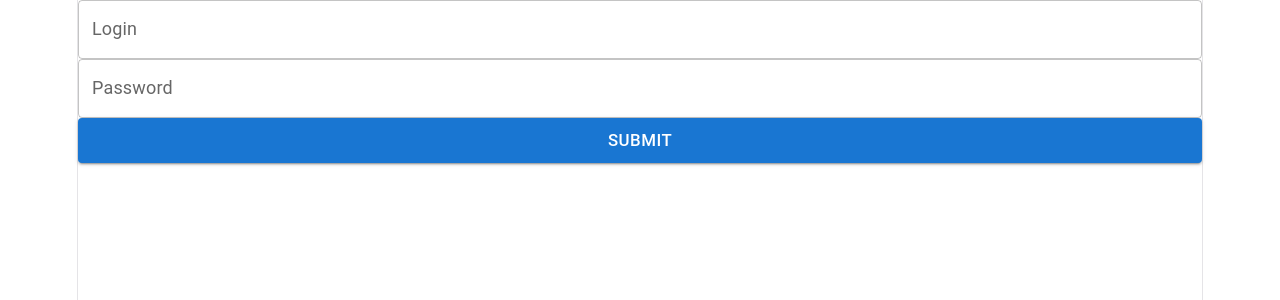
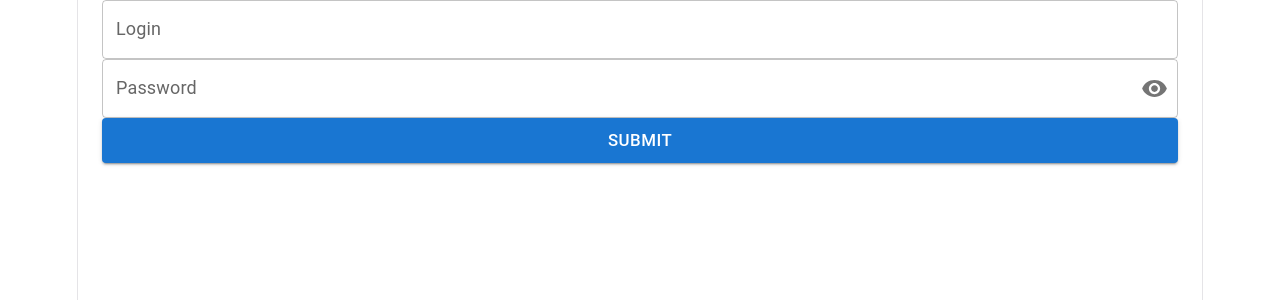
Before and after one commit to Laska254/prawko-web, a React (Vite) app: page /login in a window 1280 px wide. Shown: the top 300 px of the page. Built offline with nearby package versions, Linux system fonts and the light colour scheme.

Commit message:
Added icon 'show password' for password field in login form

```diff
--- a/package.json
+++ b/package.json
@@ -12,6 +12,7 @@
   "dependencies": {
     "@emotion/react": "^11.14.0",
     "@emotion/styled": "^11.14.1",
+    "@mui/icons-material": "^7.3.9",
     "@mui/material": "^7.3.9",
     "axios": "^1.13.6",
     "react": "^19.2.4",
--- a/src/component/LoginForm.tsx
+++ b/src/component/LoginForm.tsx
@@ -1,12 +1,26 @@
 import {useState} from "react";
-import {Button, TextField} from "@mui/material";
+import {Button, Container, IconButton, InputAdornment, TextField} from "@mui/material";
 import {login} from "./requests.tsx";
 import './css/LoginForm.css'
+import {Link} from "react-router";
+import {Visibility, VisibilityOff} from "@mui/icons-material";
 
 function LoginForm() {
 
     const [userName, setUserName] = useState('');
     const [password, setPassword] = useState('');
+    const [type, setType] = useState('password');
+    const [icon, setIcon] = useState(<VisibilityOff/>);
+
+    function handleToggle() {
+        if (type === 'password') {
+            setIcon(<Visibility/>);
+            setType('text')
+        } else {
+            setIcon(<VisibilityOff/>)
+            setType('password')
+        }
+    }
 
     async function onSubmit(e: React.FormEvent): Promise<void> {
         e.preventDefault()
@@ -15,7 +29,7 @@ function LoginForm() {
     }
 
     return (
-        <div>
+        <Container fixed={true}>
             <form id={"loginForm"} onSubmit={onSubmit}>
                 <div>
                     <TextField
@@ -32,18 +46,29 @@ function LoginForm() {
                     <TextField
                         label={"Password"}
                         id="password"
-                        type="password"
+                        type={type}
                         value={password}
                         onChange={(e) => setPassword(e.target.value)}
                         placeholder="Password"
                         fullWidth
+                        slotProps={{
+                            input: {
+                                endAdornment: (
+                                    <InputAdornment position="end">
+                                        <IconButton onClick={handleToggle} edge="end">
+                                            {icon ? <Visibility/> : <VisibilityOff/>}
+                                        </IconButton>
+                                    </InputAdornment>
+                                ),
+                            },
+                        }}
                     />
                 </div>
                 <Button variant="contained" type="submit" fullWidth size={"large"}>
                     Submit
                 </Button>
             </form>
-        </div>
+        </Container>
     );
 
 }
```
Also changed, not shown: 1 other file (tests, documents, lock files or other folders).
